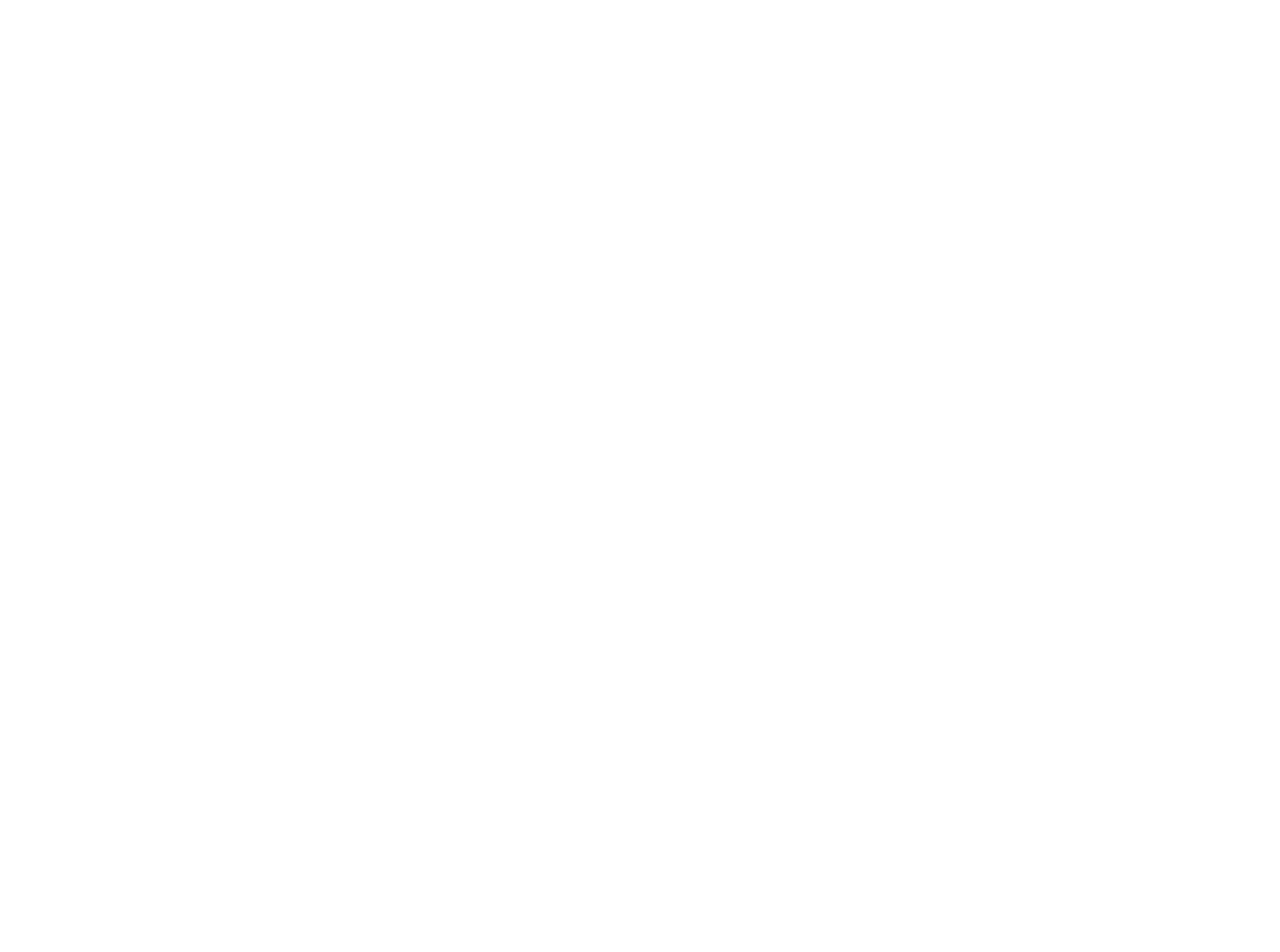
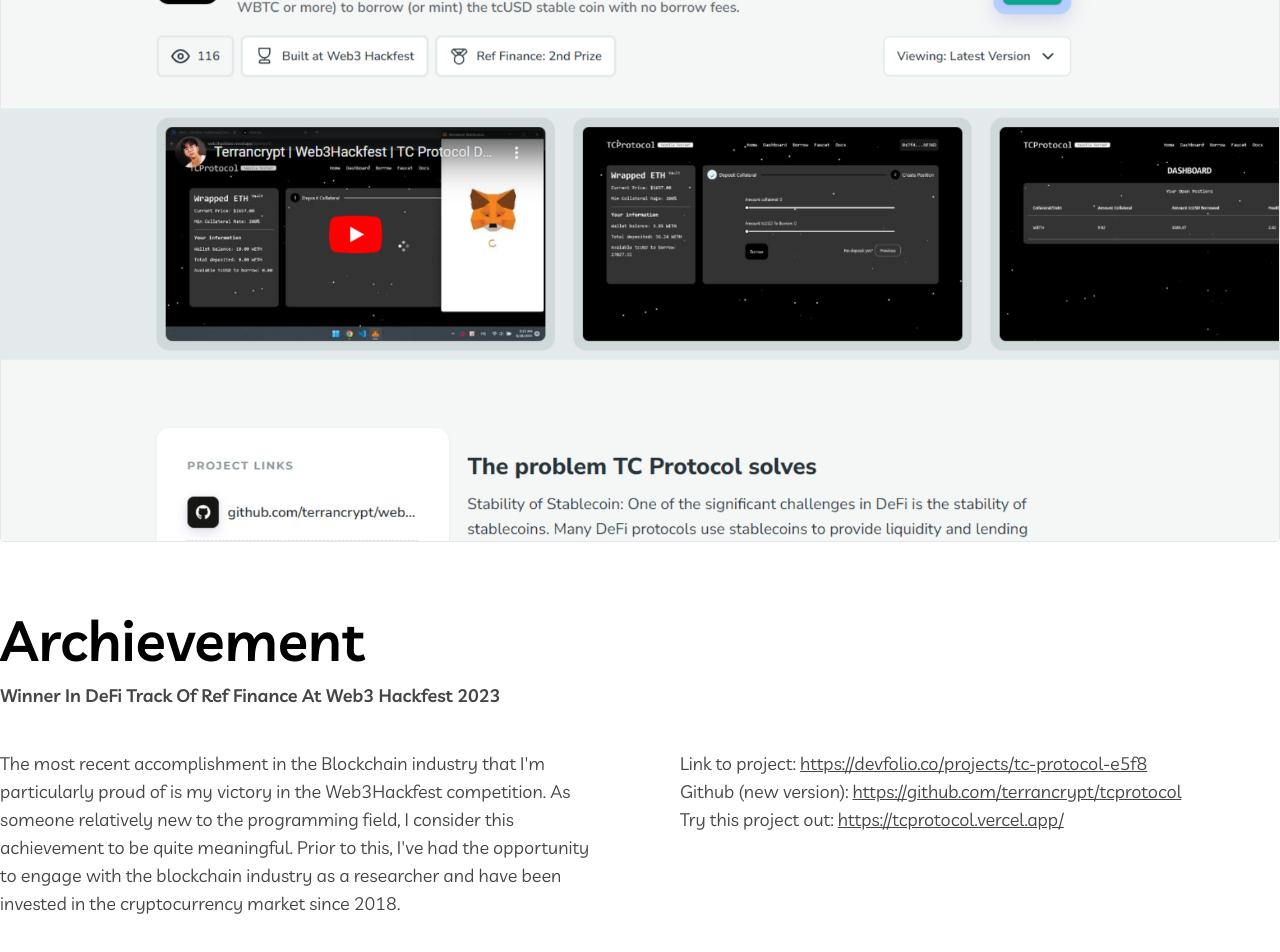
Before and after one commit to terrancrypt/terran, a Next.js app: page / in a window 1280 px wide. Shown: the part 1418-2370 px from the top of the page. Before the commit the page ends 1135 px from the top, so only its background shows below. Built offline with nearby package versions, Linux system fonts and the light colour scheme.

Commit message:
finish archivement

```diff
--- a/src/app/page.tsx
+++ b/src/app/page.tsx
@@ -1,11 +1,13 @@
 import Carousel from "@/components/HomePage/Carousel";
-import Works from "@/components/HomePage/Works";
+import About from "@/components/HomePage/About";
 import { ConfigProvider } from "antd";
+import Achivement from "@/components/HomePage/Achievement";
 
 const HomePage = () => (
   <ConfigProvider>
     <Carousel />
-    <Works />
+    <About />
+    <Achivement />
   </ConfigProvider>
 );
 
--- a/src/components/HomePage/Works.tsx
+++ b/src/components/HomePage/About.tsx
@@ -11,7 +11,7 @@
 import NodeJsIcon from "../Icons/NodeJsIcon";
 import Image from "next/image";
 
-const Works = () => {
+const About = () => {
   const dataSkills = [
     {
       icon: <JavaScriptIcon />,
@@ -37,10 +37,6 @@
       icon: <NestJsIcon />,
       name: "NestJS",
     },
-    // {
-    //   icon: <DockerIcon />,
-    //   name: "Docker",
-    // },
     {
       icon: <SolidityIcon />,
       name: "Solidity",
@@ -110,7 +106,7 @@
           </div>
         </div>
         <hr className="py-10" />
-        <div className="grid grid-cols-2 md:grid-cols-4 text-white pb-14 gap-14">
+        <div className="grid grid-cols-2 md:grid-cols-4 text-white pb-20 gap-14">
           {dataSkills.map((item, index) => (
             <div key={index} className="flex justify-center">
               <div className="text-center flex flex-col items-center">
@@ -127,4 +123,4 @@
   );
 };
 
-export default Works;
+export default About;
--- /dev/null
+++ b/src/components/HomePage/Achievement.tsx
@@ -0,0 +1,68 @@
+import containerConfig from "@/theme/containerClassConfig";
+import Image from "next/image";
+
+const Achivement = () => {
+  return (
+    <section className={`py-20 ${containerConfig}`}>
+      <Image
+        src="/images/archievement.png"
+        alt=""
+        height={600}
+        width={1500}
+        className="border rounded"
+      />
+      <div className="pt-10 lg:pt-20 pb-5 lg:pb-10">
+        <h2 className="font-semibold text-xl md:text-3xl lg:text-[56px] text-black dark:text-white mb-6">
+          Archievement
+        </h2>
+        <span className="font-semibold text-base md:text-lg">
+          Winner In DeFi Track Of Ref Finance At Web3 Hackfest 2023
+        </span>
+      </div>
+      <div className="flex flex-col lg:flex-row justify-between text-sm md:text-base lg:text-lg gap-5 lg:gap-20">
+        <p className="flex-1">
+          The most recent accomplishment in the Blockchain industry that I'm
+          particularly proud of is my victory in the Web3Hackfest competition.
+          As someone relatively new to the programming field, I consider this
+          achievement to be quite meaningful. Prior to this, I've had the
+          opportunity to engage with the blockchain industry as a researcher and
+          have been invested in the cryptocurrency market since 2018.
+        </p>
+        <div className="flex-1">
+          <p>
+            Link to project:{" "}
+            <a
+              href="https://devfolio.co/projects/tc-protocol-e5f8"
+              target="_blank"
+              className="underline"
+            >
+              https://devfolio.co/projects/tc-protocol-e5f8
+            </a>
+          </p>
+          <p>
+            Github (new version):{" "}
+            <a
+              href="https://devfolio.co/projects/tc-protocol-e5f8"
+              target="_blank"
+              className="underline"
+            >
+              https://github.com/terrancrypt/tcprotocol
+            </a>
+          </p>
+          <p>
+            Try this project out:{" "}
+            <a
+              href="https://tcprotocol.vercel.app/"
+              target="_blank"
+              className="underline"
+            >
+              https://tcprotocol.vercel.app/
+            </a>
+          </p>
+        </div>
+      </div>
+    </section>
+  );
+};
+
+export default Achivement;
--- a/src/components/Icons/TypeScriptIcon.tsx
+++ b/src/components/Icons/TypeScriptIcon.tsx
@@ -4,8 +4,8 @@
       xmlns="http://www.w3.org/2000/svg"
       x="0px"
       y="0px"
-      width={32}
-      height={32}
+      width={35}
+      height={35}
       viewBox="0,0,256,256"
     >
       <g
```
Also changed, not shown: public/images/archievement.png (added).
